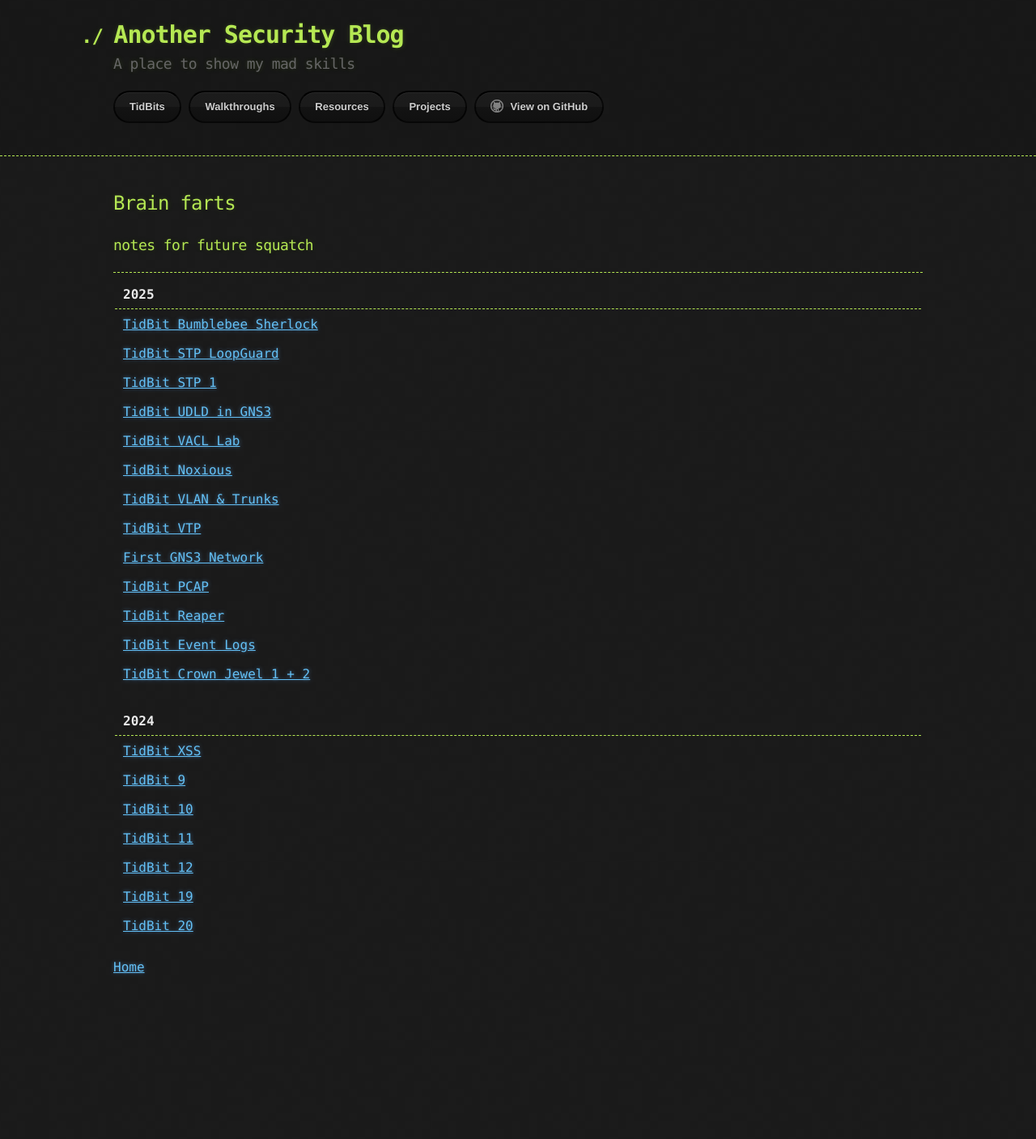
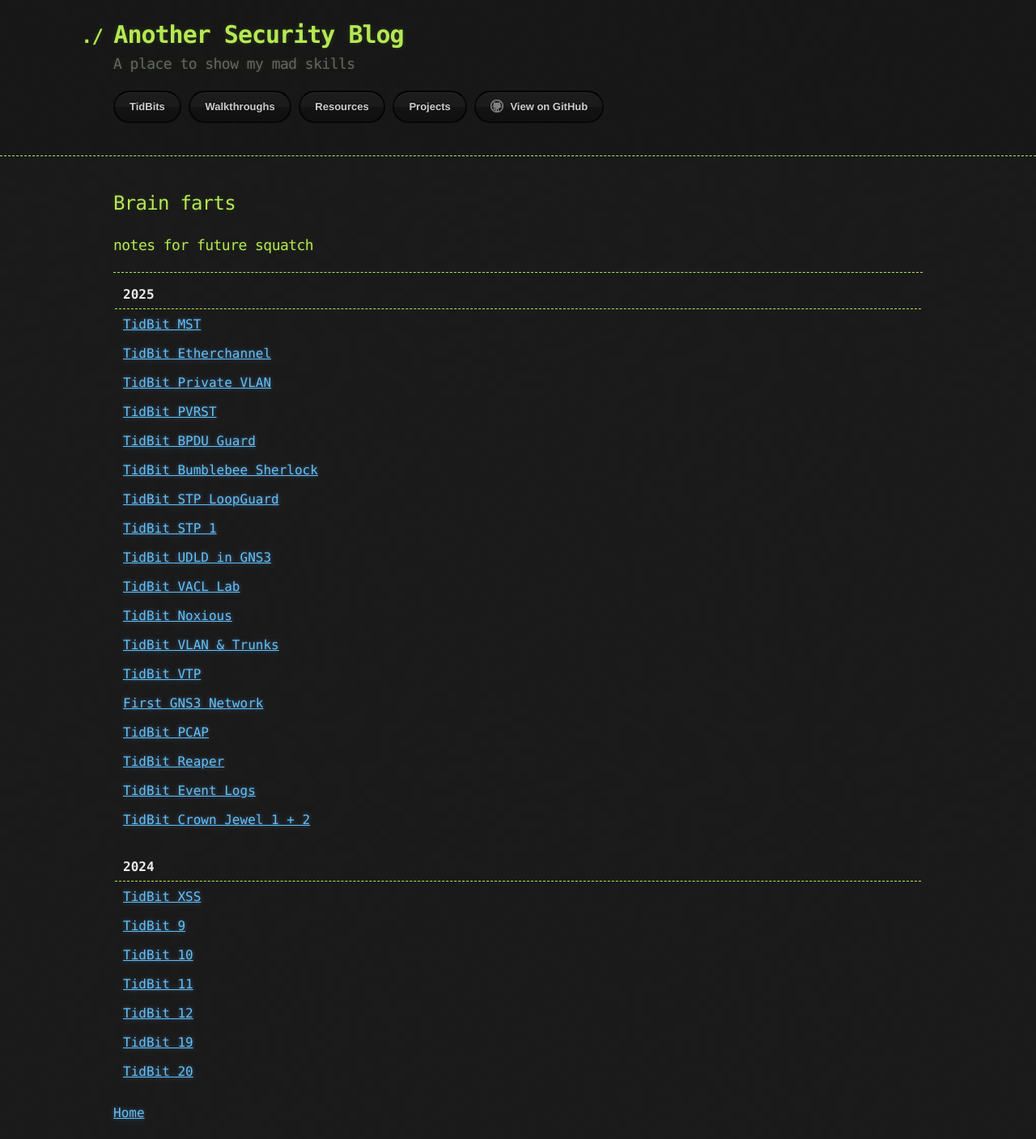
Before and after one commit to CyberCasquatch/cybercasquatch.github.io, a Jekyll site: the page built from TidBits-Main.md, in a window 1280 px wide. Shown: the whole page at 81% size. Built offline with Jekyll 4.4.1, drawn with Linux system fonts in a browser that asks for light colours; before the commit the page ends 1227 px from its top, so only the background shows below that.

Commit message:
Update TidBits-Main.md

```diff
--- a/TidBits-Main.md
+++ b/TidBits-Main.md
@@ -14,6 +14,11 @@ comments: false
 
 |2025               |
 |:------------------|
+|[TidBit MST](_posts/TidBits/2025-07-11-MST.md) |
+|[TidBit Etherchannel](_posts/TidBits/2025-07-11-Etherchannel.md) |
+|[TidBit Private VLAN](_posts/TidBits/2025-07-10-PrivateVLAN.md) |
+|[TidBit PVRST](_posts/TidBits/2025-07-10-PVRST.md) |
+|[TidBit BPDU Guard](_posts/TidBits/2025-06-02-BPDUGUard.md) |
 |[TidBit Bumblebee Sherlock](_posts/TidBits/2025-05-31-TBBumblebee.md) |
 |[TidBit STP LoopGuard](_posts/TidBits/2025-05-31-STPLoopGuard.md) |
 |[TidBit STP 1](_posts/TidBits/2025-05-30-STP1.md) |
```
